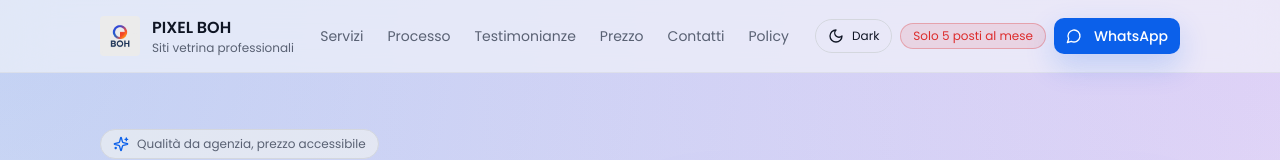
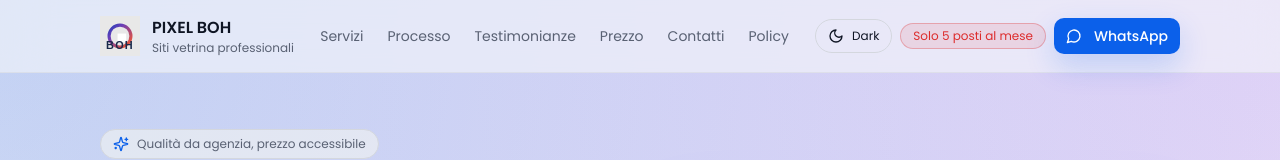
Before and after one commit to zorroboh93/quicksite-creator, a React (Vite) app: page / in a window 1280 px wide. Shown: the top 160 px of the page. Built offline with nearby package versions, Linux system fonts and the light colour scheme; no server answers; the HTML template or start-up script is replaced by a standard one.

Commit message:
fix: logo SVG scalabile che si carica correttamente

```diff
--- a/src/pages/Index.tsx
+++ b/src/pages/Index.tsx
@@ -224,7 +224,7 @@ const Index = () => {
       >
         <div className="container flex items-center justify-between py-4">
           <a href="#" className="flex items-center gap-3 hover:opacity-80 transition-opacity">
-            <img src="/logo.jpg" alt="PIXEL BOH Logo" className="w-10 h-10 rounded" />
+            <img src="/logo.svg" alt="PIXEL BOH Logo" className="w-10 h-10" />
             <div>
               <div className="font-semibold text-sm sm:text-base">PIXEL BOH</div>
               <div className="text-xs text-muted-foreground">Siti vetrina professionali</div>
```
Also changed, not shown: public/logo.svg, 5 other files (tests, documents, lock files or other folders).
